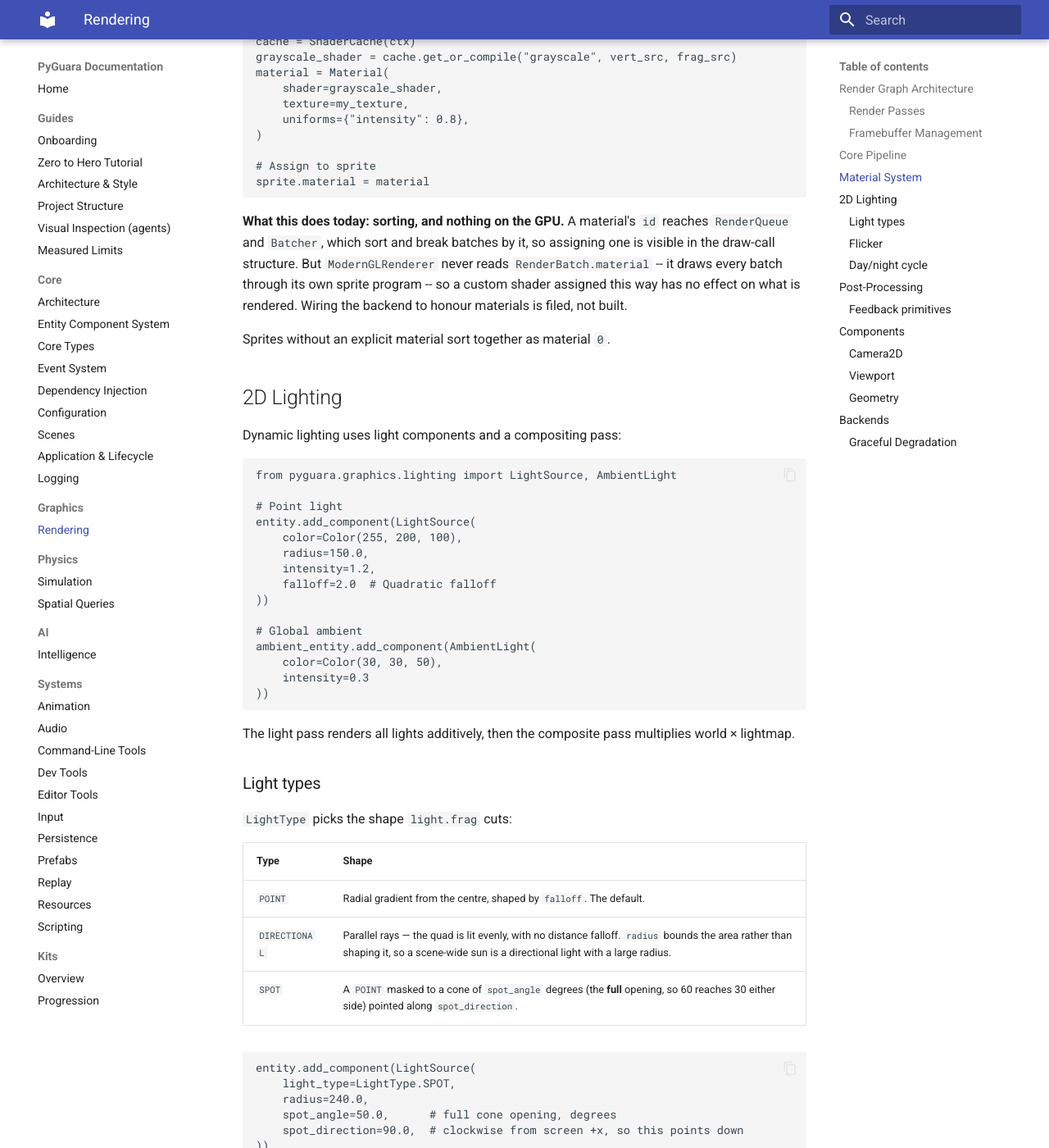
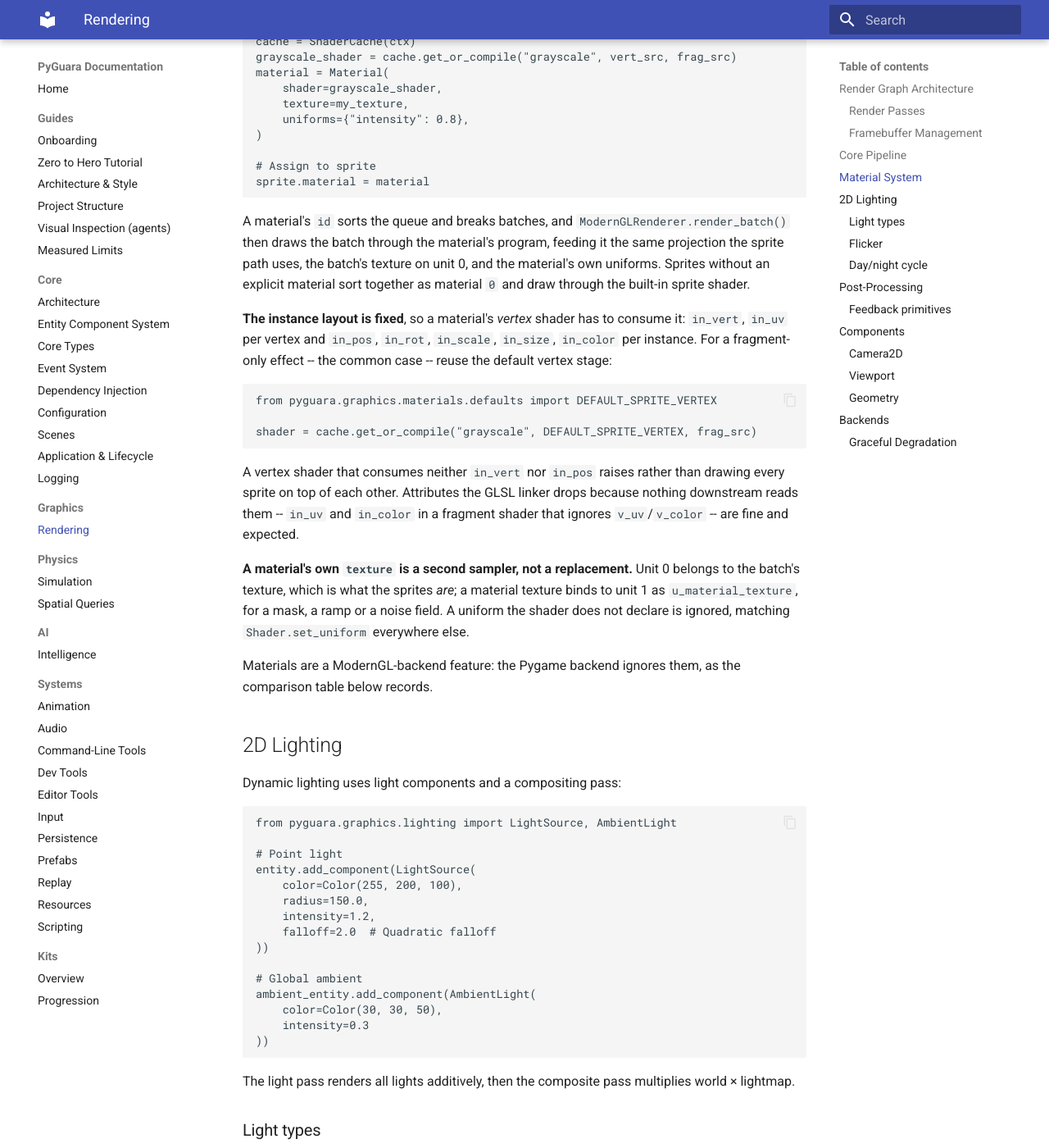
Before and after one commit to Wedeueis/pyguara, an MkDocs documentation site: the page built from docs/graphics/rendering.md, in a window 1280 px wide and 1400 px high, scrolled down 1410 px. Shown: the whole window at 82% size. Built offline with MkDocs 1.6.1 and Material for MkDocs 9.7.7, drawn with Linux system fonts in a browser that asks for light colours.

Commit message:
docs(graphics): describe materials as wired rather than filed
`docs/graphics/rendering.md` documented the honest but now-stale state --
"sorting, and nothing on the GPU" -- from when the backend ignored
`RenderBatch.material`. It now describes what a material actually does,
the instance-layout contract a custom vertex shader has to meet, and the
second-sampler rule for a material's own texture.

Co-Authored-By: Claude Opus 5 <noreply@anthropic.com>

````diff
--- a/docs/graphics/rendering.md
+++ b/docs/graphics/rendering.md
@@ -58,14 +58,37 @@ material = Material(
 sprite.material = material
 ```
 
-**What this does today: sorting, and nothing on the GPU.** A material's `id`
-reaches `RenderQueue` and `Batcher`, which sort and break batches by it, so
-assigning one is visible in the draw-call structure. But `ModernGLRenderer`
-never reads `RenderBatch.material` -- it draws every batch through its own
-sprite program -- so a custom shader assigned this way has no effect on what
-is rendered. Wiring the backend to honour materials is filed, not built.
+A material's `id` sorts the queue and breaks batches, and
+`ModernGLRenderer.render_batch()` then draws the batch through the material's
+program, feeding it the same projection the sprite path uses, the batch's
+texture on unit 0, and the material's own uniforms. Sprites without an
+explicit material sort together as material `0` and draw through the built-in
+sprite shader.
 
-Sprites without an explicit material sort together as material `0`.
+**The instance layout is fixed**, so a material's *vertex* shader has to
+consume it: `in_vert`, `in_uv` per vertex and `in_pos`, `in_rot`, `in_scale`,
+`in_size`, `in_color` per instance. For a fragment-only effect -- the common
+case -- reuse the default vertex stage:
+
+```python
+from pyguara.graphics.materials.defaults import DEFAULT_SPRITE_VERTEX
+
+shader = cache.get_or_compile("grayscale", DEFAULT_SPRITE_VERTEX, frag_src)
+```
+
+A vertex shader that consumes neither `in_vert` nor `in_pos` raises rather
+than drawing every sprite on top of each other. Attributes the GLSL linker
+drops because nothing downstream reads them -- `in_uv` and `in_color` in a
+fragment shader that ignores `v_uv`/`v_color` -- are fine and expected.
+
+**A material's own `texture` is a second sampler, not a replacement.** Unit 0
+belongs to the batch's texture, which is what the sprites *are*; a material
+texture binds to unit 1 as `u_material_texture`, for a mask, a ramp or a noise
+field. A uniform the shader does not declare is ignored, matching
+`Shader.set_uniform` everywhere else.
+
+Materials are a ModernGL-backend feature: the Pygame backend ignores them, as
+the comparison table below records.
 
 ## 2D Lighting
 
````
